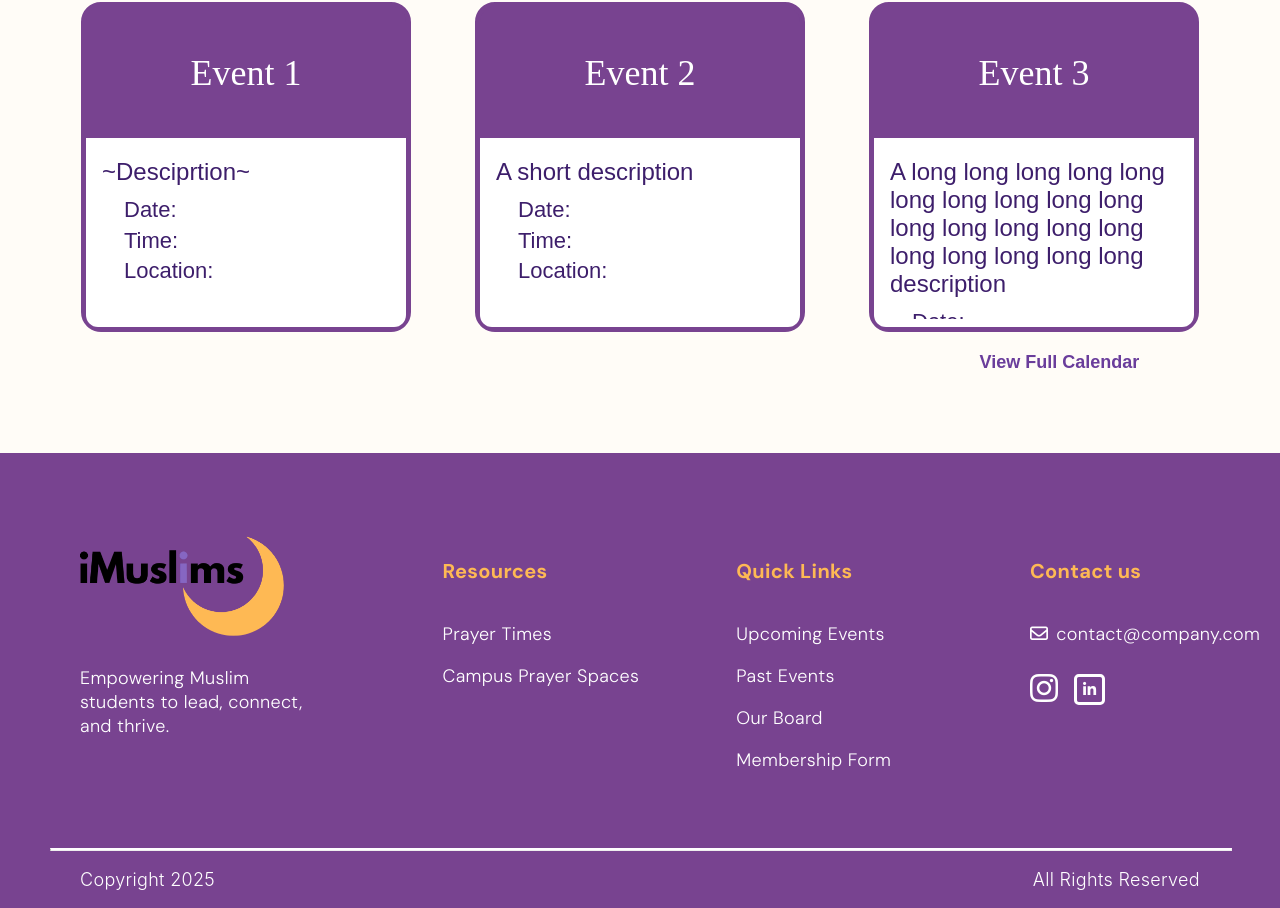
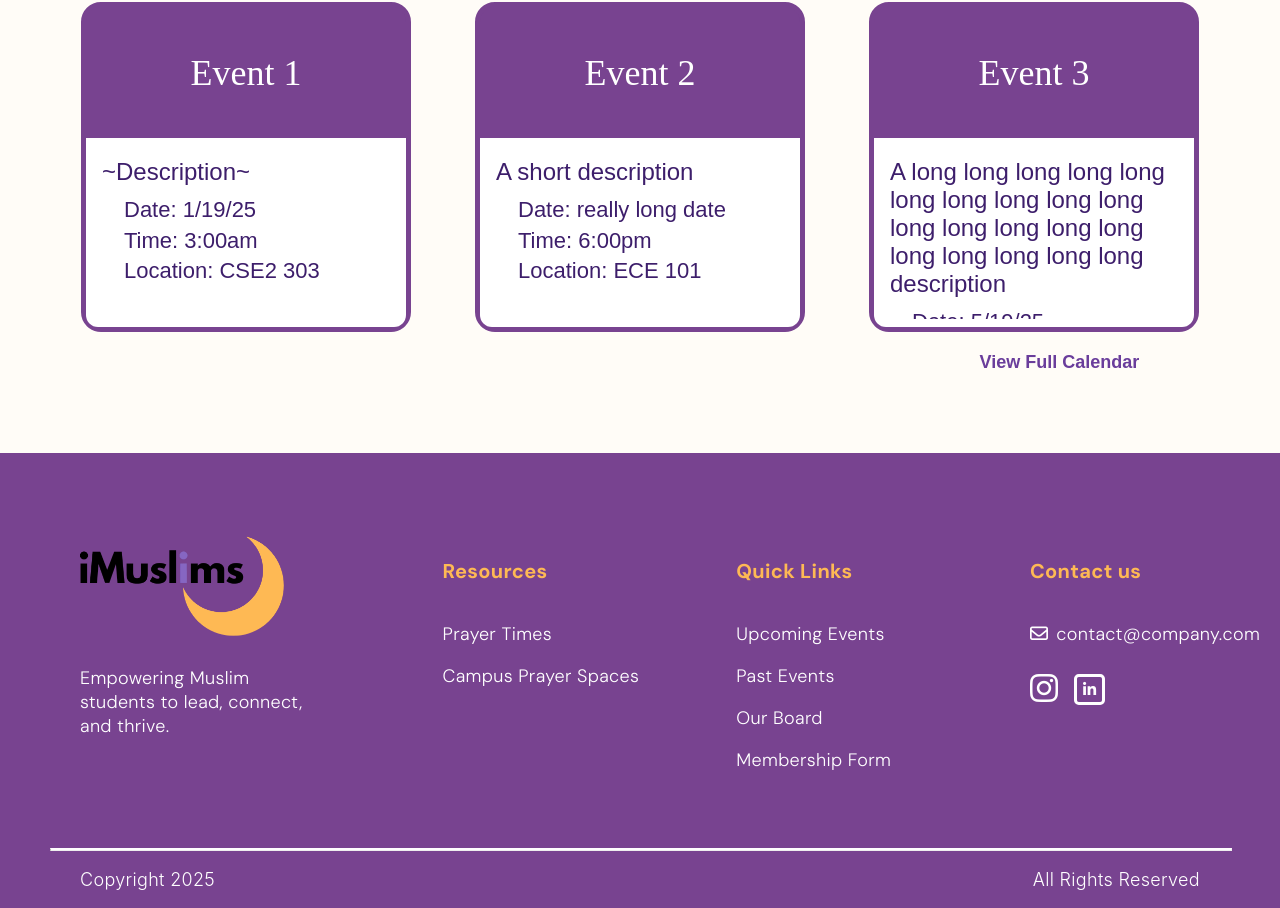
Before and after one commit to JimmyALiu/iMuslims, a Next.js app: page /home in a window 1280 px wide. Shown: the part 1450-2358 px from the top of the page. Built offline with nearby package versions, Linux system fonts and the light colour scheme; a web font is replaced by a local one.

Commit message:
Filler event content.

```diff
--- a/src/app/home/page.jsx
+++ b/src/app/home/page.jsx
@@ -7,9 +7,9 @@ export default function Home() {
     // these will be rendered into calendar events
     // edit or add to this array to change the events
     const events = [
-        {eventName: "Event 1", description: "~Desciprtion~", date: "", time: "", location: "" },
-        {eventName: "Event 2", description: "A short description", date: "", time: "", location: "" },
-        {eventName: "Event 3", description: "A long long long long long long long long long long long long long long long long long long long long description", date: "", time: "", location: "" },
+        {eventName: "Event 1", description: "~Description~", date: "1/19/25", time: "3:00am", location: "CSE2 303" },
+        {eventName: "Event 2", description: "A short description", date: "really long date", time: "6:00pm", location: "ECE 101" },
+        {eventName: "Event 3", description: "A long long long long long long long long long long long long long long long long long long long long description", date: "5/19/25", time: "7:30pm", location: "SAV 123" },
     ]
 
     return (
```
